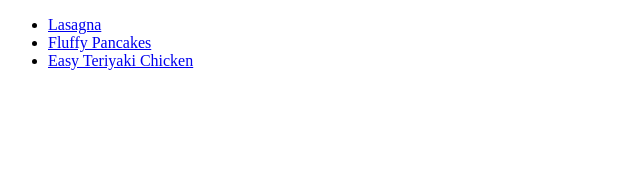
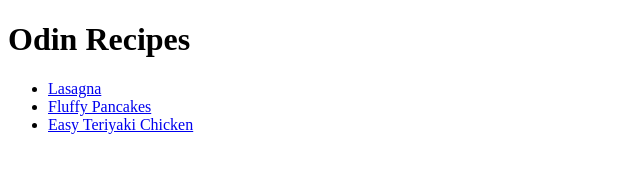
Before and after one commit to Andyspickle/odin-recipes, a plain HTML site: page index.html in a window 1280 px wide. Shown: the whole page, without its empty margins (0-640 px from the left). Drawn offline with Linux system fonts and the light colour scheme.

Commit message:
Added Index H1

```diff
--- a/index.html
+++ b/index.html
@@ -5,6 +5,7 @@
     <title>Odin Recipes</title>
   </head>
   <body>
+    <h1>Odin Recipes</h1>
     <ul>
       <li><a href="./recipes/lasagna.html">Lasagna</a></li>
       <li><a href="./recipes/fluffy-pancakes.html">Fluffy Pancakes</a></li>
```
